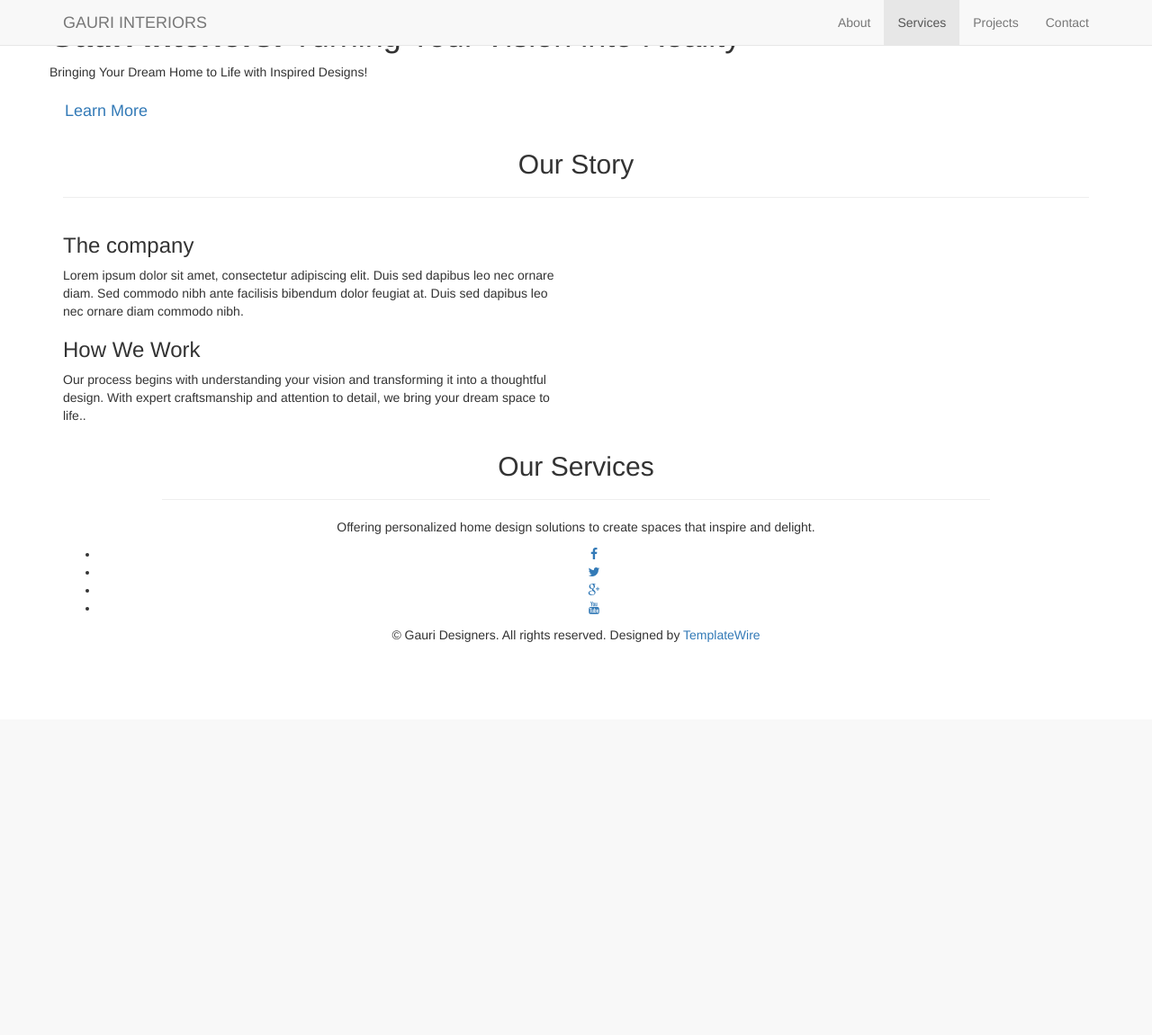
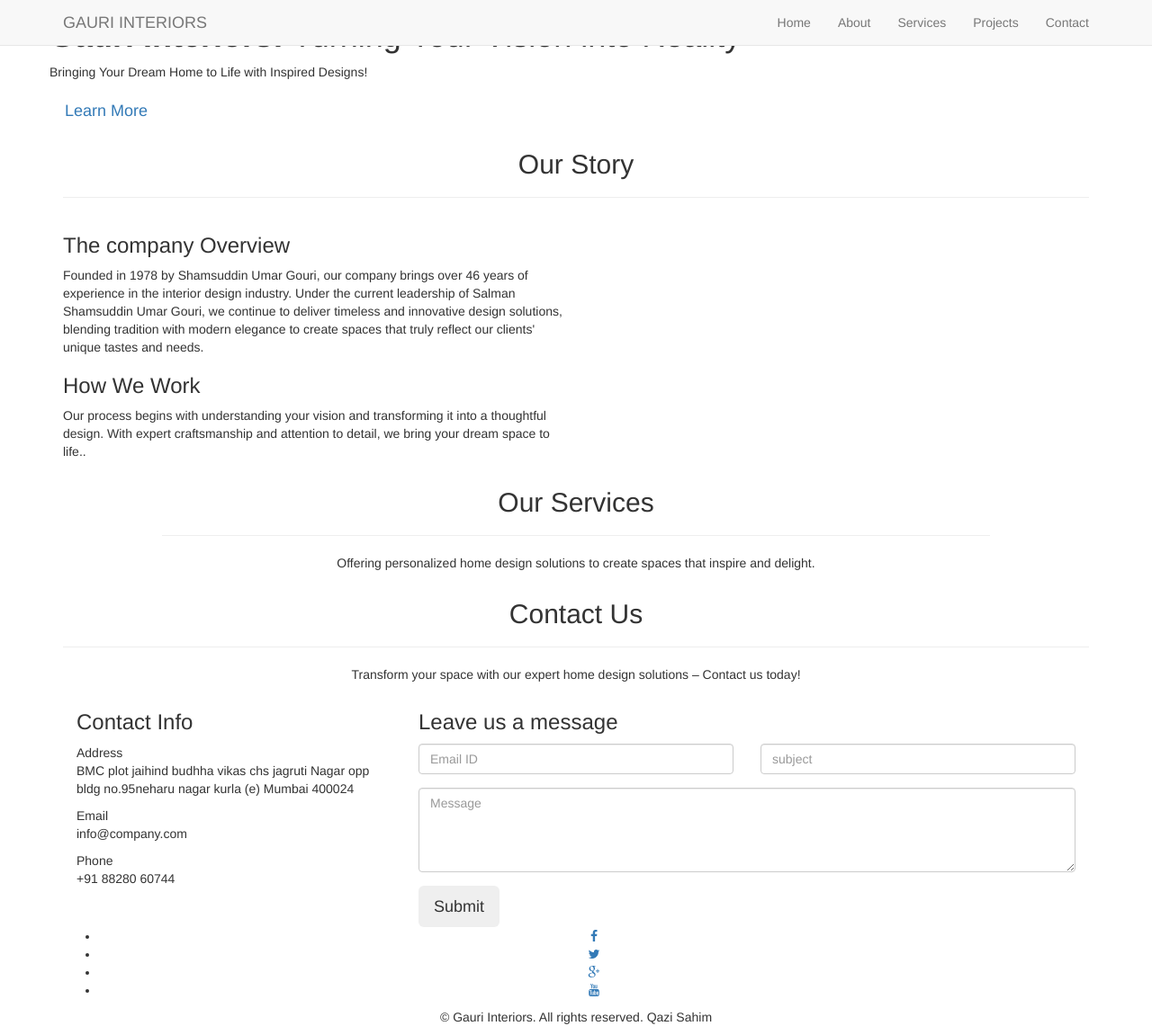
Before and after one commit to QaziSaim/Gauri-Interior-design, a Django app: page / in a window 1280 px wide. Shown: the whole page at 90% size. Before the commit the page ends 714 px from the top, so only its background shows below. Run offline with Django 3.2, Linux system fonts and the light colour scheme; data that the repository does not hold is empty; some libraries are stand-ins or nearby versions.

Commit message:
eighty percent task complete

```diff
--- a/service/urls.py
+++ b/service/urls.py
@@ -5,4 +5,6 @@ app_name = 'service'
 
 urlpatterns = [
     path('',views.contact,name='contact'),
+    path('about_home',views.about_home,name="about_home"),
+    path('service_home',views.service_home,name='service_home')
 ]
--- a/service/views.py
+++ b/service/views.py
@@ -69,3 +69,8 @@ def contact(request):
             context['result'] = 'All fields are required'
 
     return render(request, "contact.html", context)
+
+def service_home(request):
+    return render(request,'service.html')
+def about_home(request):
+    return render(request,'about.html')
--- a/templates/footer.html
+++ b/templates/footer.html
@@ -5,12 +5,12 @@
             <ul>
                 <li><a href="https://www.facebook.com/share/15YuWthuxP/"><i class="fa fa-facebook"></i></a></li>
                 <li><a href="https://x.com/Salmangouri786?t=kGDGVgSysPLQxx8CSc0Mkw&s=09"><i class="fa fa-twitter"></i></a></li>
-                <li><a href="-gourisalman28@gmail.com"><i class="fa fa-google-plus"></i></a></li>
+                <li><a href="gourisalman28@gmail.com"><i class="fa fa-google-plus"></i></a></li>
                 <li><a href="https://www.youtube.com/@Gourisalman1234"><i class="fa fa-youtube"></i></a></li>
             </ul>
         </div>
         <div>
-            <p>&copy; Gauri Designers. All rights reserved. Designed by <a href="http://www.templatewire.com" rel="nofollow">TemplateWire</a>
+            <p>&copy; Gauri Interiors. All rights reserved. Qazi Sahim <a href="#" rel="nofollow"></a>
             </p>
         </div>
     </div>
--- a/templates/index.html
+++ b/templates/index.html
@@ -30,12 +30,10 @@
                                                                  alt=""></div> -->
                 <div class="col-xs-12 col-md-6">
                     <div class="about-text">
-                        <h3>The company</h3>
-                        <p>Lorem ipsum dolor sit amet, consectetur adipiscing elit. Duis sed dapibus leo nec ornare
-                            diam.
-                            Sed commodo nibh ante facilisis bibendum dolor feugiat at. Duis sed dapibus leo nec ornare
-                            diam
-                            commodo nibh.</p>
+                        <h3>The company Overview</h3>
+                        <p>Founded in 1978 by Shamsuddin Umar Gouri, our company brings over 46 years of experience in the interior design industry. Under the current leadership of Salman Shamsuddin Umar Gouri, we continue to deliver timeless and innovative design solutions, blending tradition with modern elegance to create spaces that truly reflect our clients' unique tastes and needs.
+
+                        </p>
                         <h3>How We Work</h3>
                         <p>Our process begins with understanding your vision and transforming it into a thoughtful design. With expert craftsmanship and attention to detail, we bring your dream space to life..</p>
                     </div>
@@ -92,5 +90,58 @@
         </div>
     </div>
     -->
+    <div id="contact">
+        <div class="container">
+            <div class="section-title text-center">
+                <h2>Contact Us</h2>
+                <hr>
+                <p>Transform your space with our expert home design solutions – Contact us today!</p>
+            </div>
+            <div class="col-md-4">
+                <h3>Contact Info</h3>
+                <div class="contact-item"><span>Address</span>
+                    <p>BMC plot jaihind budhha
+                         vikas chs jagruti Nagar
+                         opp bldg no.95neharu nagar
+                          kurla (e) Mumbai 400024</p>
+                </div>
+                <div class="contact-item"><span>Email</span>
+                    <p>info@company.com</p>
+                </div>
+                <div class="contact-item"><span>Phone</span>
+                    <p> +91 88280 60744</p>
+                </div>
+            </div>
+            <div class="col-md-8">
+                <h3>Leave us a message</h3>
+                <!-- name="sentMessage"  -->
+                <form  method="post" action="{% url 'service:contact' %}"  id="contactForm" novalidate>
+                    {% csrf_token %}
+                    <div class="row">
+                        <div class="col-md-6">
+                            <div class="form-group">
+                                <input name="address" type="email" id="address" class="form-control" placeholder="Email ID"
+                                       required="required">
+                                <p class="help-block text-danger"></p>
+                            </div>
+                        </div>
+                        <div class="col-md-6">
+                            <div class="form-group">
+                                <input type="text" id="subject" name="subject" class="form-control" placeholder="subject"
+                                       required="required">
+                                <p class="help-block text-danger"></p>
+                            </div>
+                        </div>
 
+                    </div>
+                    <div class="form-group">
+                    <textarea name="message" id="message" class="form-control" rows="4" placeholder="Message" required></textarea>
+                        <p class="help-block text-danger"></p>
+                    </div>
+                    <div id="success"></div>
+                    <input type="submit" class="btn btn-custom btn-lg">
+                </form>
+            </div>
+        </div>
+    </div>
 {% endblock content %}
--- a/templates/navbar.html
+++ b/templates/navbar.html
@@ -11,11 +11,12 @@
         <!-- Collect the nav links, forms, and other content for toggling -->
         <div class="collapse navbar-collapse" id="bs-example-navbar-collapse-1">
             <ul class="nav navbar-nav navbar-right">
-                <li><a href="#about" class="page-scroll">About</a></li>
-                <li><a href="#services" class="page-scroll">Services</a></li>
+                <li><a href="{% url 'index' %}" class="page-scroll">Home</a></li>
+                <li><a href="{% url 'service:about_home' %}" class="page-scroll">About</a></li>
+                <li><a href="{% url 'service:service_home' %}" class="page-scroll">Services</a></li>
                 <li><a href="{% url 'project:all_projects' %}" class="page-scroll">Projects</a></li>
+                <li><a href="{% url 'service:contact' %}" class="page-scroll">Contact</a></li>
                 <!-- <li><a href="#team" class="page-scroll">Team</a></li> -->
-                <li><a href="{% url 'service:contact' %}" class="page-scroll">Contact</a></li>
             </ul>
         </div>
         <!-- /.navbar-collapse -->
```
Also changed, not shown: InteriorDesign/settings.py (+12 -12 lines), templates/about.html (added, +31 -0 lines), templates/service.html (added, +26 -0 lines).
